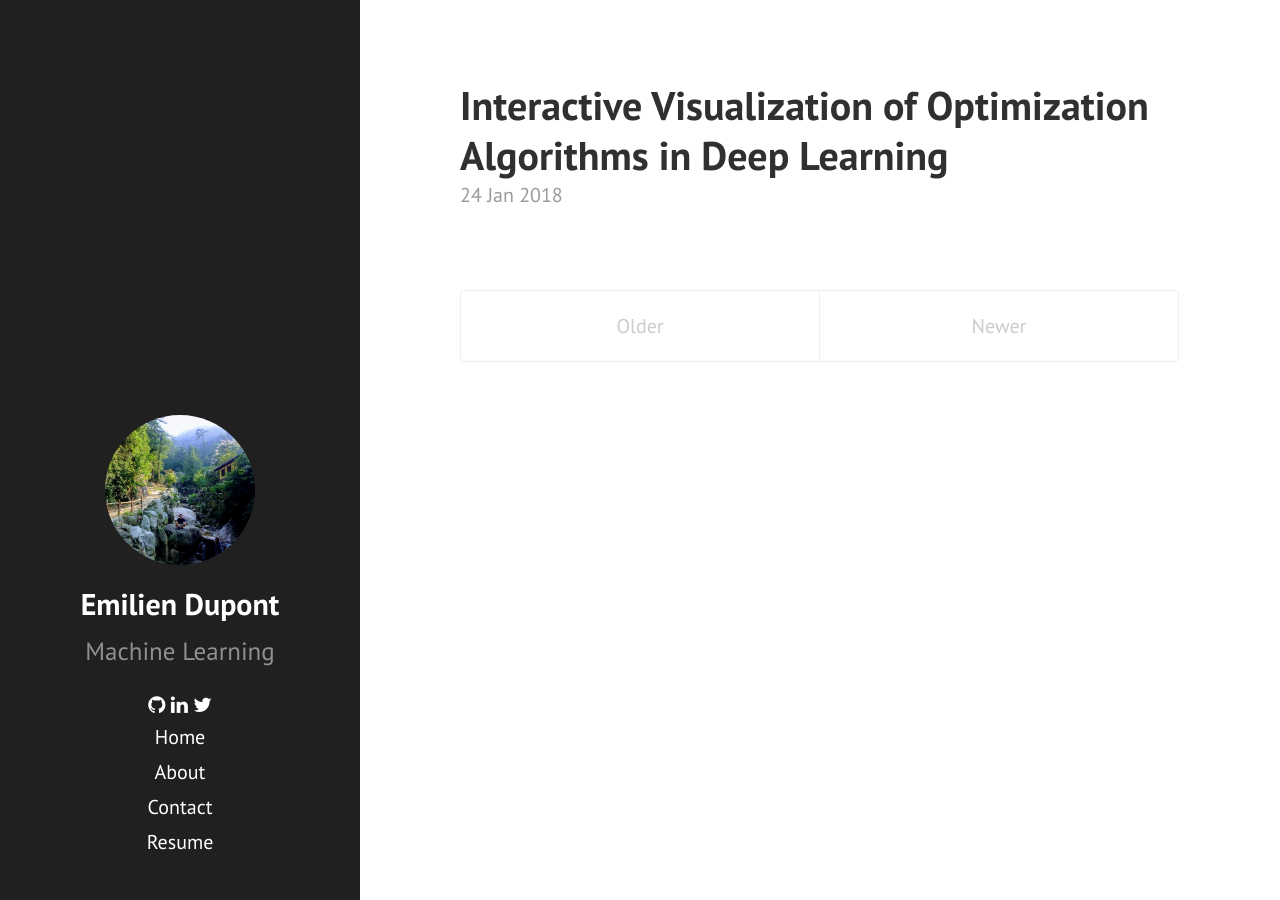
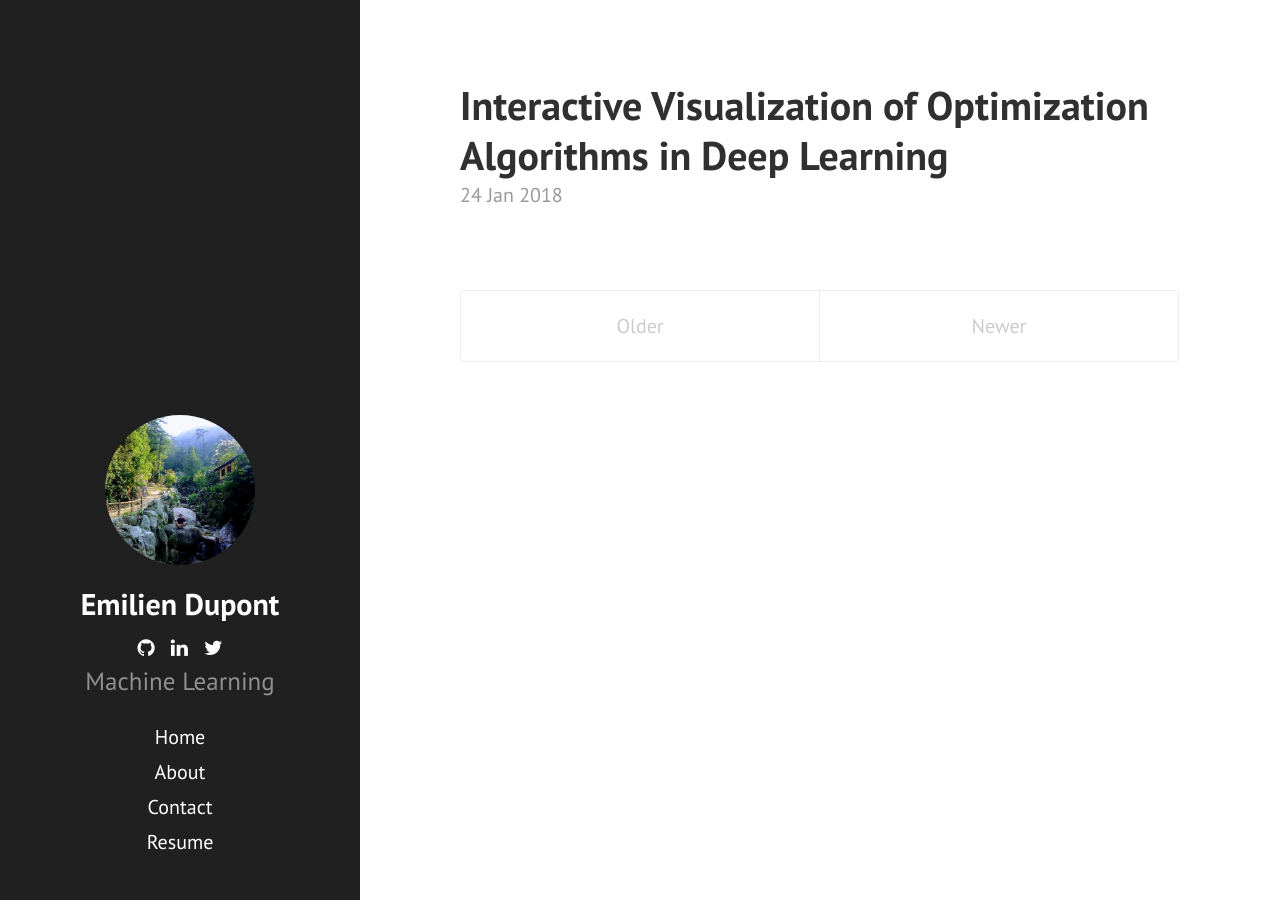
Before and after one commit to EmilienDupont/emiliendupont.github.io, a Jekyll site: the page built from index.html, in a window 1280 px wide. Built offline with Jekyll 4.4.1, drawn with Linux system fonts in a browser that asks for light colours; nearby versions of some CDN libraries; the list of posts is cut into pages by our own code.

Commit message:
:sparkles: whitespace between icons

```diff
--- a/_includes/sidebar.html
+++ b/_includes/sidebar.html
@@ -8,16 +8,17 @@
           {{ site.title }}
         </a>
       </h2>
-      <p class="lead">{{ site.description }}</p>
       <a href="https://github.com/{{ site.github_name }}">
         <i class="fa fa-github"></i>
-      </a>
+      </a> &nbsp;
       <a href="https://linkedin.com/in/{{ site.linkedin_name }}">
         <i class="fa fa-linkedin"></i>
-      </a>
+      </a> &nbsp;
       <a href="https://twitter.com/{{ site.twitter_name }}">
         <i class="fa fa-twitter"></i>
       </a>
+      <p class="lead">{{ site.description }}</p>
+
     </div>
 
     <nav class="sidebar-nav">
```
